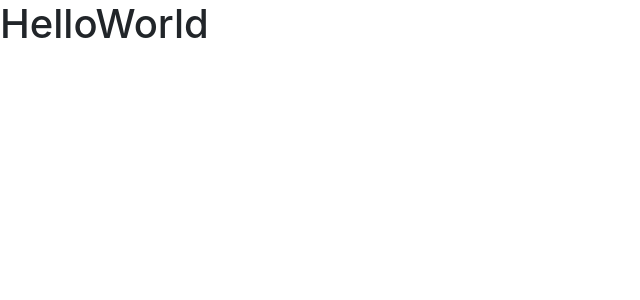
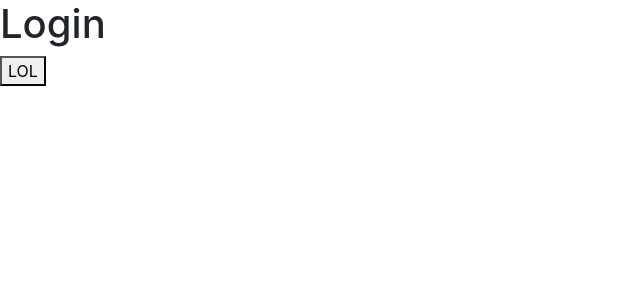
Before and after one commit to Arquitectura-Proyecto/bodysoft-web, a React (Create React App) app: page /login in a window 1280 px wide. Shown: the top 300 px of the page, without its empty margins (0-640 px from the left). Built offline with nearby package versions, Linux system fonts and the light colour scheme.

Commit message:
:building_construction: Login strcuture

```diff
--- a/src/App.js
+++ b/src/App.js
@@ -1,11 +1,10 @@
 import React from 'react';
 
+import Routes from "./shared/routes/index";
+import { BrowserRouter as Router } from 'react-router-dom';
+
 function App() {
-  return (
-    <div>
-      <h1>HelloWorld</h1>
-    </div>
-  );
+  return <Router> <Routes/> </Router>
 }
 
 export default App;
--- /dev/null
+++ b/src/shared/routes/default/index.js
@@ -0,0 +1,21 @@
+import React from 'react';
+
+import { Switch, Route, Redirect } from 'react-router-dom';
+
+import LandingPage from "../../../ui/authentication/pages/LandingPage";
+
+import LoginPage from "../../../ui/authentication/pages/LoginPage";
+
+
+function DefaultSwitch() {
+    return (
+        <Switch>
+            <Route exact path='/'> <LandingPage/> </Route>
+            <Route exact path='/login'> <LoginPage/> </Route>
+            <Route exact path='/register'> <h1>REGISTER</h1> </Route>
+            <Redirect to="/" />
+        </Switch>
+    )
+}
+
+export default DefaultSwitch;
--- a/src/shared/routes/index.js
+++ b/src/shared/routes/index.js
@@ -1 +1,38 @@
-export const rutas = "rutas"
+import React from 'react';
+
+import { useApolloClient, useQuery } from "@apollo/react-hooks";
+import { gql } from 'apollo-boost';
+
+import DefaultSwitch from "./default/index";
+import TrainerSwitch from './trainer';
+import UserSwitch from './user/index'
+
+const GET_AUTH_DATA = gql`
+    query getAuthData {
+        token @client
+        isLogged @client
+        type @client
+        profile @client
+    }
+`
+
+function Routes() {
+
+    const client = useApolloClient();
+
+    const { data } = useQuery(GET_AUTH_DATA);
+
+    const { isLogged, type, token, profile } = data;
+
+    if (isLogged) {
+        if (type === 1) {
+            return <TrainerSwitch />
+        } else if (type === 2) {
+            return <UserSwitch />
+        }
+    }
+
+    return <DefaultSwitch />
+}
+
+export default Routes;
--- /dev/null
+++ b/src/shared/routes/trainer/index.js
@@ -0,0 +1,39 @@
+import React from 'react';
+
+import { Switch, Route, Redirect } from 'react-router-dom';
+
+import TrainerHomePage from "../../../ui/trainer/home/pages/TrainerHomePage";
+import TrainerAddProfile from "../../../ui/trainer/profile/pages/TrainerAddProfile";
+import { useQuery } from '@apollo/react-hooks';
+import { gql } from 'apollo-boost';
+
+const GET_AUTH_DATA = gql`
+    query getAuthData {
+        profile @client
+    }
+`
+
+function TrainerSwitch() {
+
+    const { data } = useQuery(GET_AUTH_DATA);
+
+    console.log(data.profile)
+
+    if (data.profile) {
+        return (
+            <Switch>
+                <Route exact path='/'> <TrainerHomePage /> </Route>
+                <Redirect to="/" />
+            </Switch>
+        )
+    } else {
+        return (
+            <Switch>
+                <Route exact path='/'> <TrainerAddProfile /> </Route>
+                <Redirect to="/" />
+            </Switch>
+        )
+    }
+}
+
+export default TrainerSwitch;
--- /dev/null
+++ b/src/shared/routes/user/index.js
@@ -0,0 +1,39 @@
+import React from 'react';
+
+import { Switch, Route, Redirect } from 'react-router-dom';
+
+import UserHomePage from "../../../ui/user/home/pages/UserHomePage";
+import { useQuery } from '@apollo/react-hooks';
+import { gql } from 'apollo-boost';
+import UserAddProfile from '../../../ui/user/profile/pages/UserAddProfile';
+
+const GET_AUTH_DATA = gql`
+    query getAuthData {
+        profile @client
+    }
+`
+
+function UserSwitch() {
+
+    const { data } = useQuery(GET_AUTH_DATA);
+
+    console.log(data.profile)
+
+    if (data.profile) {
+        return (
+            <Switch>
+                <Route exact path='/'> <UserHomePage /> </Route>
+                <Redirect to="/" />
+            </Switch>
+        )
+    } else {
+        return (
+            <Switch>
+                <Route exact path='/'> <UserAddProfile/> </Route>
+                <Redirect to="/" />
+            </Switch>
+        )
+    }
+}
+
+export default UserSwitch;
--- /dev/null
+++ b/src/ui/authentication/pages/LoginPage.js
@@ -0,0 +1,15 @@
+import React from 'react';
+
+import { useApolloClient } from "@apollo/react-hooks";
+
+const LoginPage = () => {
+    const client = useApolloClient();
+    return (
+        <div>
+          <h1>Login</h1>
+          <button onClick={() => {client.writeData({data: { token: "3", isLogged: true, type:2}})}}>LOL</button>
+        </div>
+      )
+}
+
+export default LoginPage;
--- a/src/ui/trainer/home/pages/TrainerHomePage.js
+++ b/src/ui/trainer/home/pages/TrainerHomePage.js
@@ -1,11 +1,11 @@
 import React from 'react';
 
-const HomePage = (props) => {
+const TrainerHomePage = (props) => {
   return (
     <div>
-      <h1>HomePage</h1>
+      <h1>TrainerHomePage</h1>
     </div>
   )
 }
 
-export default HomePage;
+export default TrainerHomePage;
--- /dev/null
+++ b/src/ui/trainer/profile/pages/TrainerAddProfile.js
@@ -0,0 +1,15 @@
+import React from 'react';
+
+import { useApolloClient } from "@apollo/react-hooks";
+
+const TrainerAddProfile = () => {
+    const client = useApolloClient();
+    return (
+        <div>
+          <h1>TrainerAddProfile</h1>
+          <button onClick={() => {client.writeData({data: { profile:true }})}}>LOL</button>
+        </div>
+      )
+}
+
+export default TrainerAddProfile;
--- a/src/ui/user/home/pages/UserHomePage.js
+++ b/src/ui/user/home/pages/UserHomePage.js
@@ -1,11 +1,11 @@
 import React from 'react';
 
-const HomePage = (props) => {
+const UserHomePage = () => {
   return (
     <div>
-      <h1>HomePage</h1>
+      <h1>UserHomePage</h1>
     </div>
   )
 }
 
-export default HomePage;
+export default UserHomePage;
--- /dev/null
+++ b/src/ui/user/profile/pages/UserAddProfile.js
@@ -0,0 +1,15 @@
+import React from 'react';
+
+import { useApolloClient } from "@apollo/react-hooks";
+
+const UserAddProfile = () => {
+    const client = useApolloClient();
+    return (
+        <div>
+          <h1>UserAddProfile</h1>
+          <button onClick={() => {client.writeData({data: { profile:true }})}}>LOL</button>
+        </div>
+      )
+}
+
+export default UserAddProfile;
```
